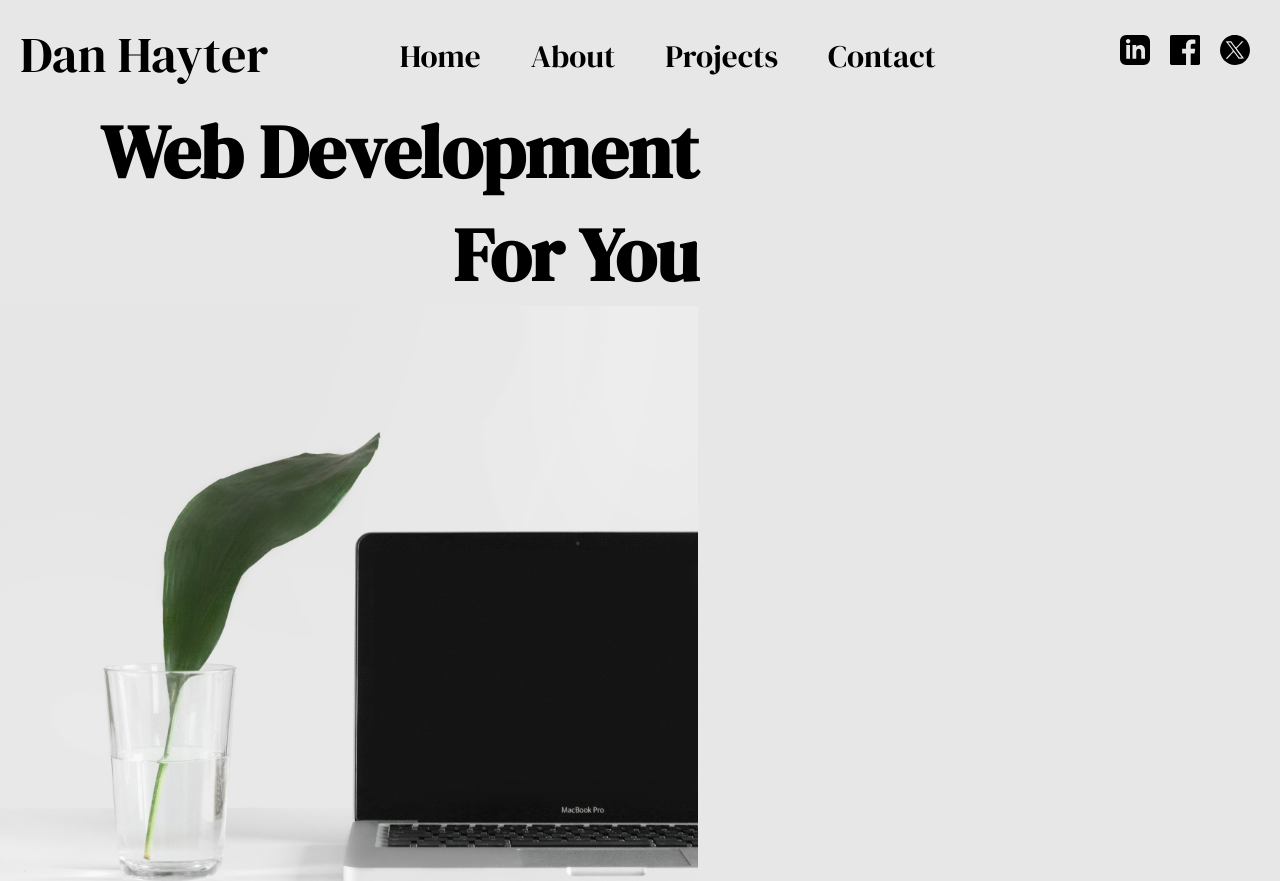
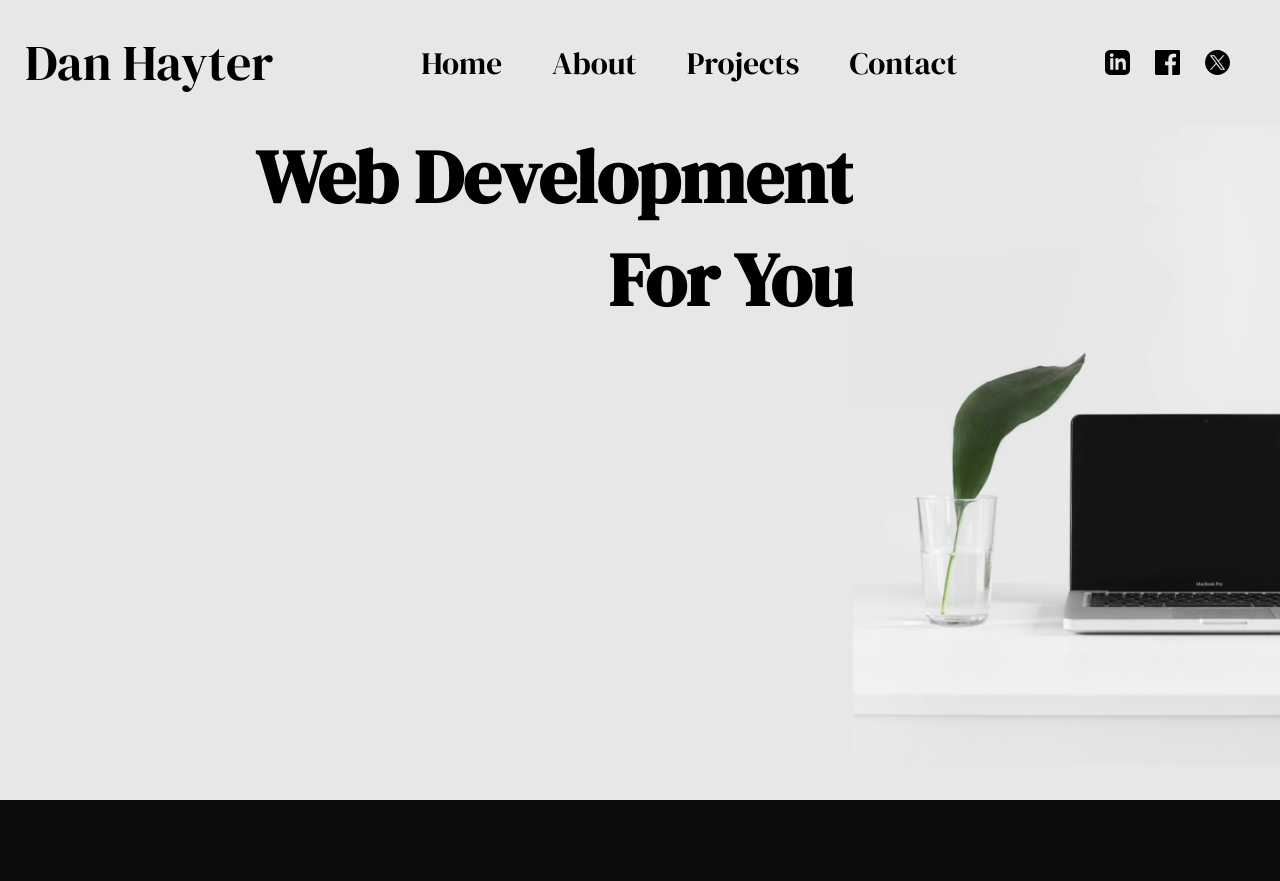
Before and after one commit to danhayter88/portfolio, a plain HTML site: page index.html in a window 1280 px wide. Shown: the top 881 px of the page. Drawn offline with Linux system fonts and the light colour scheme.

Commit message:
restructured and streamlined the whole thing

```diff
--- a/index.html
+++ b/index.html
@@ -12,13 +12,8 @@
 
 <body>
     <header>
-        <div class="website-name">
-            <a href="">Dan Hayter</a>
-        </div>
+        <a href="" class="website-name">Dan Hayter</a>
         <input type="checkbox" id="nav-button">
-        <label for="nav-button" class="nav-icon">
-            <span class="navicon"></span>
-        </label>
         <nav>
             <ul>
                 <li><a href="#home-section">Home</a></li>
@@ -27,6 +22,9 @@
                 <li><a href="#contact-section">Contact</a></li>
             </ul>
         </nav>
+        <label for="nav-button" class="nav-icon">
+            <span class="navicon"></span>
+        </label>
         <div class="social-media-links">
             <img src="./resources/media/images/linkedin-icon.svg" alt="Linkedin icon" class="icon">
             <img src="./resources/media/images/facebook-icon.svg" alt="Facebook icon" class="icon">
@@ -35,8 +33,8 @@
     </header>
     <main>
         <section class="section" id="home-section">
-            <div class="section-wrapper">
-                <div>
+            <div class="full-width-home">
+                <div class="home-title">
                     <h1>Web Development</h1>
                     <h1>For You</h1>
                 </div>
--- a/resources/css/style.css
+++ b/resources/css/style.css
@@ -7,14 +7,10 @@
     font-family: 'DM Serif Display', serif;
 }
 
+
 body {
-    height: 100%;
+    position: absolute;
 }
-
-main {
-    width: 100%;
-}
-
 a,
 a:link,
 a:visited {
@@ -31,7 +27,6 @@ h1 {
 }
 
 h1.section-title {
-    max-width: 1200px;
     margin: auto;
     text-align: center;
     padding-bottom: 2rem;
@@ -44,13 +39,20 @@ h2 {
 header {
     display: flex;
     justify-content: space-between;
-    align-items: top;
     background-color: rgba(231, 231, 231, 0.9);
-    min-height: 100px;
+    position: fixed;
+    align-items: center;
+    top: 0px;
     width: 100%;
-    position: fixed;
-    top: 0px;
+    height: 5rem;
     z-index: 2;
+}
+
+.website-name {
+    padding-left: 1rem;
+    font-size: 2rem;
+    color: black;
+    height: min-content;
 }
 
 header #nav-button {
@@ -58,16 +60,17 @@ header #nav-button {
 }
 
 nav {
+    position: absolute;
     width: 100%;
-    position: absolute;
-    top: 100px;
     max-height: 0;
     overflow: hidden;
     transition: max-height 0.5s ease-in-out;
+    height: min-content;
+    top: 5rem;
 }
 
 nav ul {
-    margin:auto;
+    margin: auto;
     display: flex;
     flex-direction: column;
     gap: 5px;
@@ -78,8 +81,8 @@ nav ul {
 
 nav li {
     text-align: center;
-    padding: 10px;
     transition: all 0.5s;
+    padding-block: 0.6rem;
 }
 
 nav li a{
@@ -91,28 +94,17 @@ nav li:hover {
     scale: 120%;
 }
 
-.website-name {
-    float: left;
-    padding: 20px;
-    min-width: 290px;
-}
-
-.website-name a {
-    font-size: 2rem;
-    color: black;
-}
-
 .social-media-links {
     display: none;
 }
 
 /* Styling the dropdown menu icon */
 header .nav-icon {
-    display: block;
-    float: right;
-    margin: auto 10px;
-    padding: 10px;
     transition: all 0.5s;
+    height: min-content;
+    margin-right: 0.5rem;
+    padding-inline: 0.5rem;
+    padding-block: 0.5rem;
 }
 
 header .nav-icon:hover {
@@ -165,16 +157,79 @@ header .navicon::after {
 }
 
 #nav-button:checked~nav {
-    max-height: 300px;
+    max-height: 100vh;
+}
+
+/* Add responsive element to the menu */
+
+@media (min-width: 880px) {
+    header .nav-icon {
+        display: none;
+    }
+
+    nav {
+        position: static;
+        width: auto;
+        max-height: none;
+    }
+
+    nav ul {
+        display: flex;
+        flex-direction: row;
+        justify-content: right;
+        gap: 2rem;
+        box-shadow: none;
+        background: transparent;
+        padding-inline: 1rem;
+    }
+
+    .project-grid-item.featured {
+        grid-column: span 2;
+        grid-row: span 2;
+    }
+
+}
+
+@media (min-width: 1200px) {
+    .social-media-links {
+        display: flex;
+        gap: 1rem;
+        padding-right: 2rem;
+    }
+
+    .icon {
+        height: 1rem;
+        width: auto;
+        transition: all 0.5s;
+    }
+
+    .icon:hover {
+        scale: 120%;
+    }
+
+    nav ul {
+        justify-content: center;
+    }
+
+}
+
+/*Styling the website sections*/
+.section {
+    min-height: 100vh;
+    padding-top: 5rem;
+    width: 100%;
 }
 
 
-/*Styling the website sections*/
-.section {
-    width: 100%;
-    min-height: 100vh;
-    padding-top: 100px;
-    scroll-snap-align: start;
+.full-width-home {
+    display: grid;
+    grid-template-columns: 1fr;
+}
+
+@media (min-width: 880px) {
+    .full-width-home {
+        grid-template-columns: 2fr 1fr;
+    }
 }
 
 #contact-section{
@@ -189,17 +244,12 @@ header .navicon::after {
     background-color: rgba(231, 231, 231);
 }
 
-.section-div {
+.section-wrapper {
     max-width: 1200px;
     margin: auto;
     padding: 0px 10px;
 }
 
-#home-section {
-    display: grid;
-    align-items: center;
-    grid-template-columns: 1fr;
-}
 
 #home-section img {
     width: 100%;
@@ -333,65 +383,3 @@ footer {
     height: 10rem;
     align-self: center;
 }
-/* Add responsive element to the menu */
-
-@media (min-width: 880px) {
-    header .nav-icon {
-        display: none;
-    }
-
-    nav {
-        position: relative;
-        max-height: none;
-        top: 0px;
-        margin-top: 35px;
-        width: 90%;
-    }
-
-    nav ul {
-        display: flex;
-        flex-direction: row;
-        justify-content: right;
-        gap: 10px;
-        margin-right: 40px;
-        box-shadow: none;
-        background: transparent;
-    }
-
-    nav li {
-        padding: 0px 20px 0px 20px;
-        border: none;
-    }
-
-    .project-grid-item.featured {
-        grid-column: span 2;
-        grid-row: span 2;
-    }
-
-}
-
-@media (min-width: 1200px) {
-    .social-media-links {
-        display: flex;
-        justify-content: right;
-        gap: 20px;
-        margin-top: 35px;
-        margin-right: 30px;
-        max-height: 30px;
-    }
-
-    .icon {
-        height: 100%;
-        width: auto;
-        transition: all 0.5s;
-    }
-
-    .icon:hover {
-        scale: 120%;
-    }
-
-    nav ul {
-        justify-content: center;
-    }
-
-}
```
